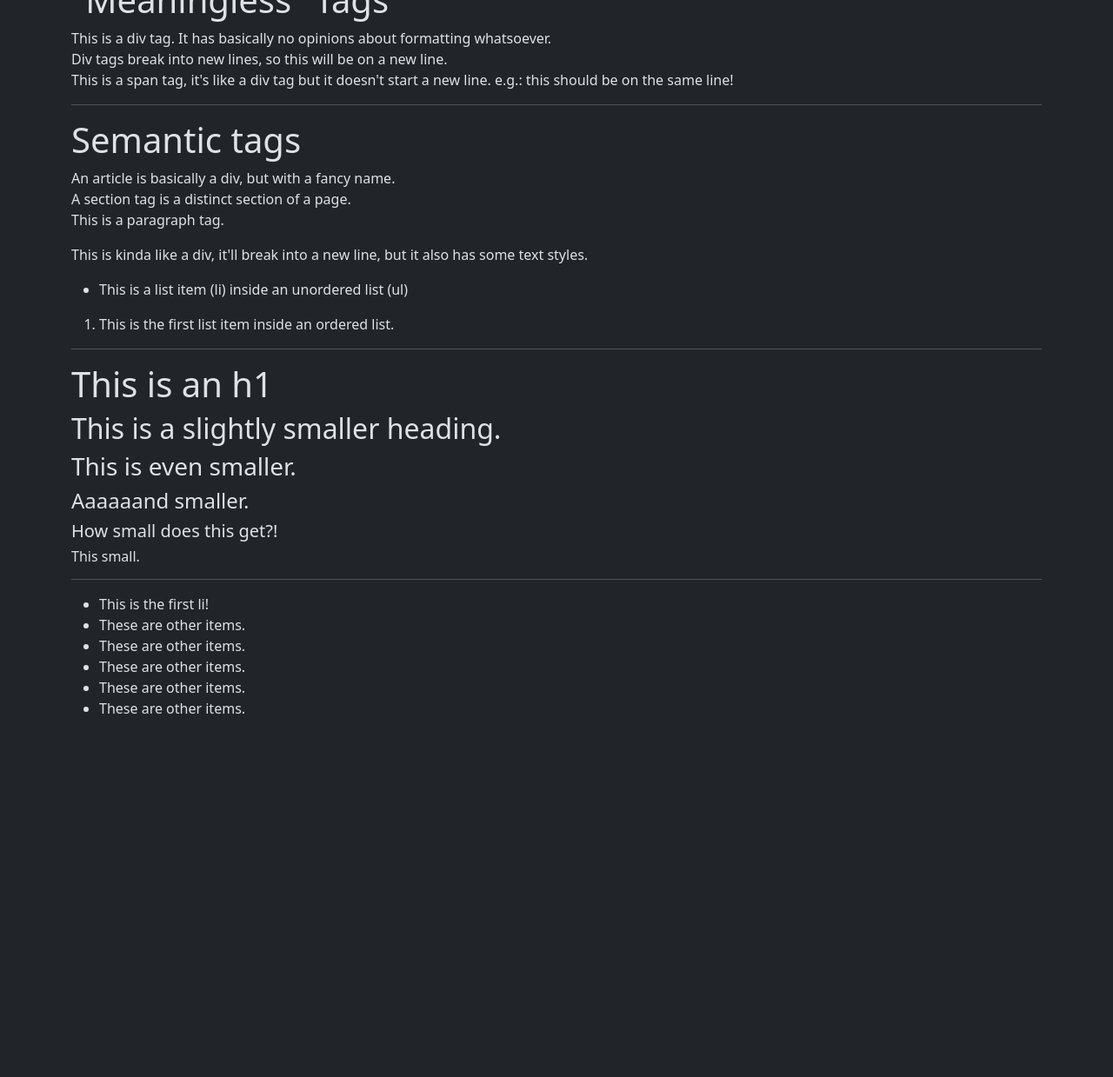
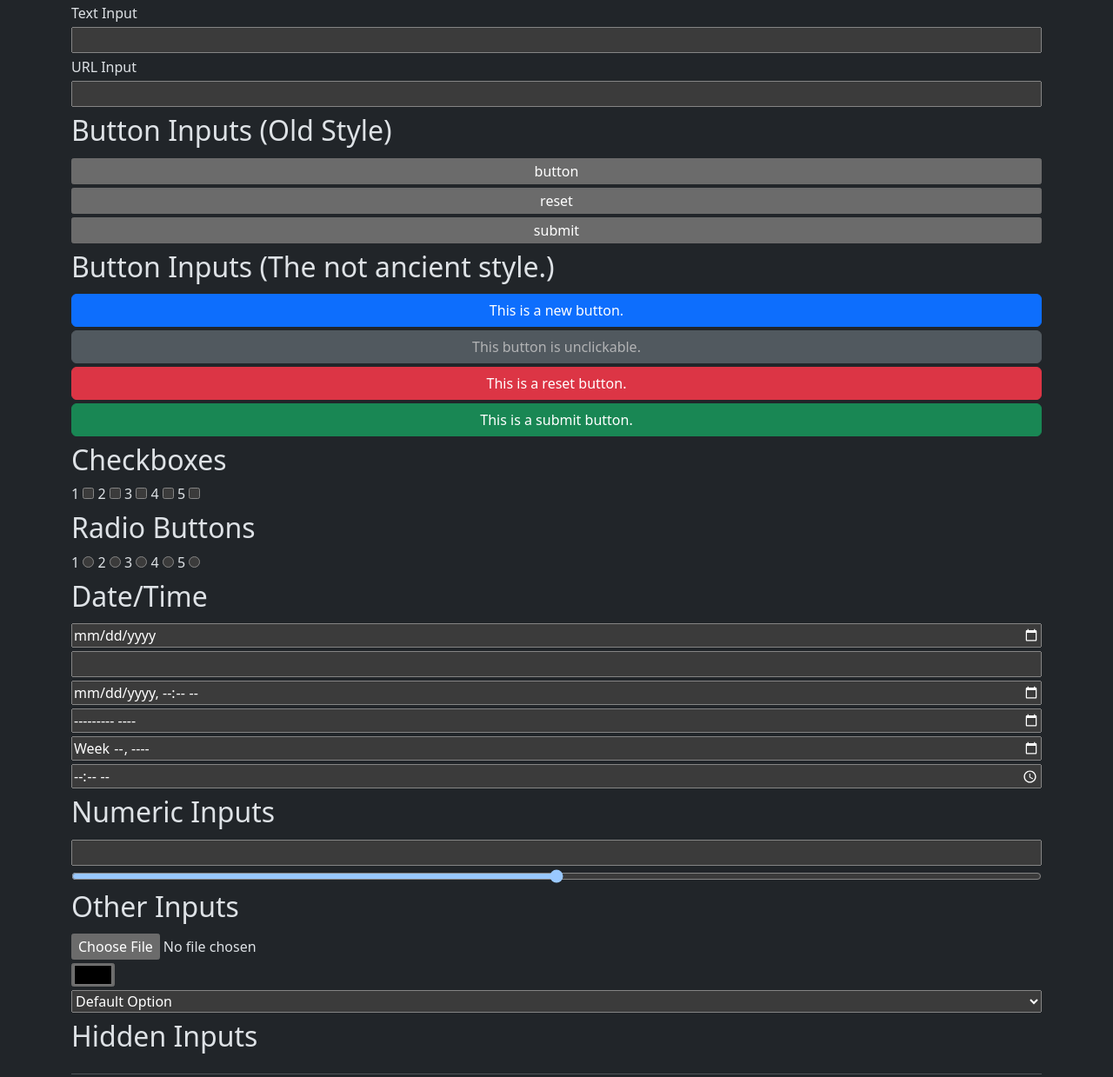
Before and after one commit to 4GeeksAcademy/pt59-html-demo, a plain HTML site: page index.html in a window 1280 px wide. Shown: the part 506-1745 px from the top of the page at 87% size. Before the commit the page ends 1349 px from the top, so only its background shows below. Drawn offline with nearby package versions, Linux system fonts and the light colour scheme.

Commit message:
Demonstrated all the form bits and bobs.

```diff
--- a/index.html
+++ b/index.html
@@ -32,6 +32,134 @@
       </div>
     </nav>
     <div class="container">
+      <section class="mt-2">
+        <h1>HTML Forms</h1>
+        <form action="https://some_url.tld/whatever" method="get">
+          <h2>Forms With Actions!</h2>
+          <input type="text" />
+        </form>
+        <form action="https://some_url.tld/whatever" method="post">
+          <h2>Forms With Actions!</h2>
+          <input type="text" />
+        </form>
+        <form>
+          <div class="d-flex flex-column justify-content-between gap-2">
+            <fieldset class="d-flex flex-column justify-content-between gap-1">
+              <h2>Text Inputs</h2>
+              <label for="email_input">Email Input</label>
+              <input type="email" id="email_input" name="" id="" />
+              <label for="pass_input">Password Input</label>
+              <input type="password" id="pass_input" name="" id="" />
+              <label for="search_input">Search Input</label>
+              <input type="search" id="search_input" name="" id="" />
+              <label for="text_input">Text Input</label>
+              <input type="text" id="text_input" name="" id="" />
+              <label for="url_input">URL Input</label>
+              <input type="url" id="url_input" name="" id="" />
+            </fieldset>
+            <fieldset class="d-flex flex-column justify-content-between gap-1">
+              <h2>Button Inputs (Old Style)</h2>
+              <input type="button" value="button" />
+              <input type="reset" value="reset" />
+              <input type="submit" value="submit" />
+            </fieldset>
+            <fieldset class="d-flex flex-column justify-content-between gap-1">
+              <h2>Button Inputs (The not ancient style.)</h2>
+              <button class="btn btn-primary" type="button">
+                This is a new button.
+              </button>
+              <button class="btn btn-secondary" disabled="disabled">
+                This button is unclickable.
+              </button>
+              <button class="btn btn-danger" type="reset">
+                This is a reset button.
+              </button>
+              <button class="btn btn-success" type="submit">
+                This is a submit button.
+              </button>
+            </fieldset>
+            <fieldset>
+              <h2>Checkboxes</h2>
+              <label for="checkbox_1">1</label>
+              <input
+                type="checkbox"
+                name="checkboxes_arent_exclusive"
+                id="checkbox_1"
+              />
+              <label for="checkbox_2">2</label>
+              <input
+                type="checkbox"
+                name="checkboxes_arent_exclusive"
+                id="checkbox_2"
+              />
+              <label for="checkbox_3">3</label>
+              <input
+                type="checkbox"
+                name="checkboxes_arent_exclusive"
+                id="checkbox_3"
+              />
+              <label for="checkbox_4">4</label>
+              <input
+                type="checkbox"
+                name="checkboxes_arent_exclusive"
+                id="checkbox_4"
+              />
+              <label for="checkbox_5">5</label>
+              <input
+                type="checkbox"
+                name="checkboxes_arent_exclusive"
+                id="checkbox_5"
+              />
+            </fieldset>
+            <fieldset>
+              <h2>Radio Buttons</h2>
+              <label for="radio_1">1</label>
+              <input type="radio" name="radio_is_exclusive" id="radio_1" />
+              <label for="radio_2">2</label>
+              <input type="radio" name="radio_is_exclusive" id="radio_2" />
+              <label for="radio_3">3</label>
+              <input type="radio" name="radio_is_exclusive" id="radio_3" />
+              <label for="radio_4">4</label>
+              <input type="radio" name="radio_is_exclusive" id="radio_4" />
+              <label for="radio_5">5</label>
+              <input type="radio" name="radio_is_exclusive" id="radio_5" />
+            </fieldset>
+            <fieldset class="d-flex flex-column justify-content-between gap-1">
+              <h2>Date/Time</h2>
+              <input type="date" name="" id="" />
+              <input type="datetime" name="" id="" />
+              <input type="datetime-local" name="" id="" />
+              <input type="month" name="" id="" />
+              <input type="week" name="" id="" />
+              <input type="time" name="" id="" />
+            </fieldset>
+            <fieldset class="d-flex flex-column justify-content-between gap-1">
+              <h2>Numeric Inputs</h2>
+              <input type="number" name="" id="" />
+              <input type="range" name="" id="" />
+            </fieldset>
+            <fieldset class="d-flex flex-column justify-content-between gap-1">
+              <h2>Other Inputs</h2>
+              <input type="file" name="" id="" />
+              <input type="color" name="" id="" />
+              <select name="" id="">
+                <option>Default Option</option>
+                <option value="value1">Some selectable option</option>
+                <option value="value2">Another selectable option</option>
+                <option value="value3">Some other selectable option</option>
+                <option value="value4" disabled>An unselectable options</option>
+              </select>
+            </fieldset>
+            <fieldset class="d-flex flex-column justify-content-between gap-1">
+              <h2>Hidden Inputs</h2>
+              <input type="hidden" name="" />
+            </fieldset>
+          </div>
+        </form>
+      </section>
+
+      <hr />
+
       <section>
         <div
           class="offcanvas offcanvas-start"
@@ -74,8 +202,6 @@
           </div>
         </div>
       </section>
-
-      <hr />
 
       <section>
         <div class="d-flex flex-row justify-content-between unit-header">
```
